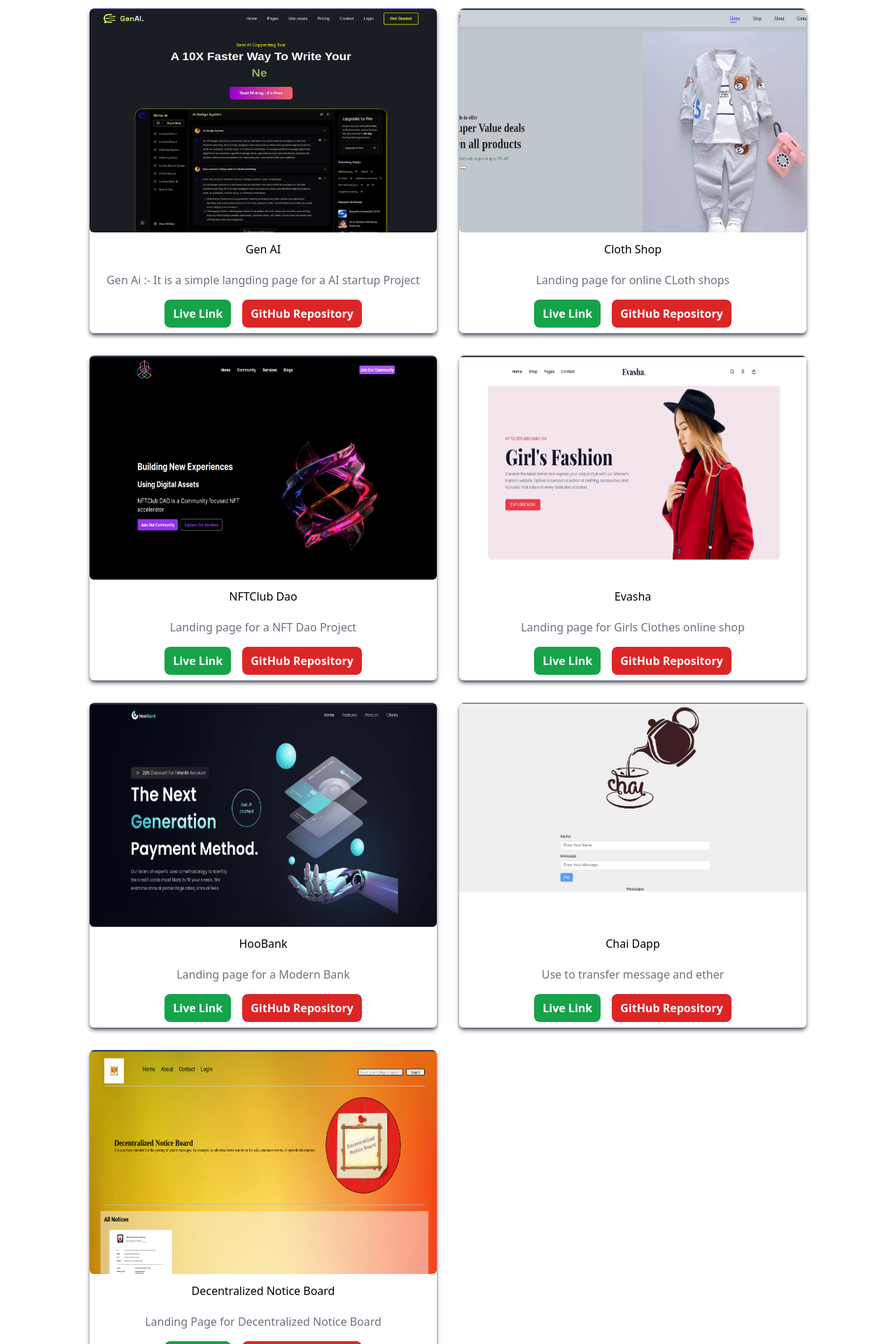
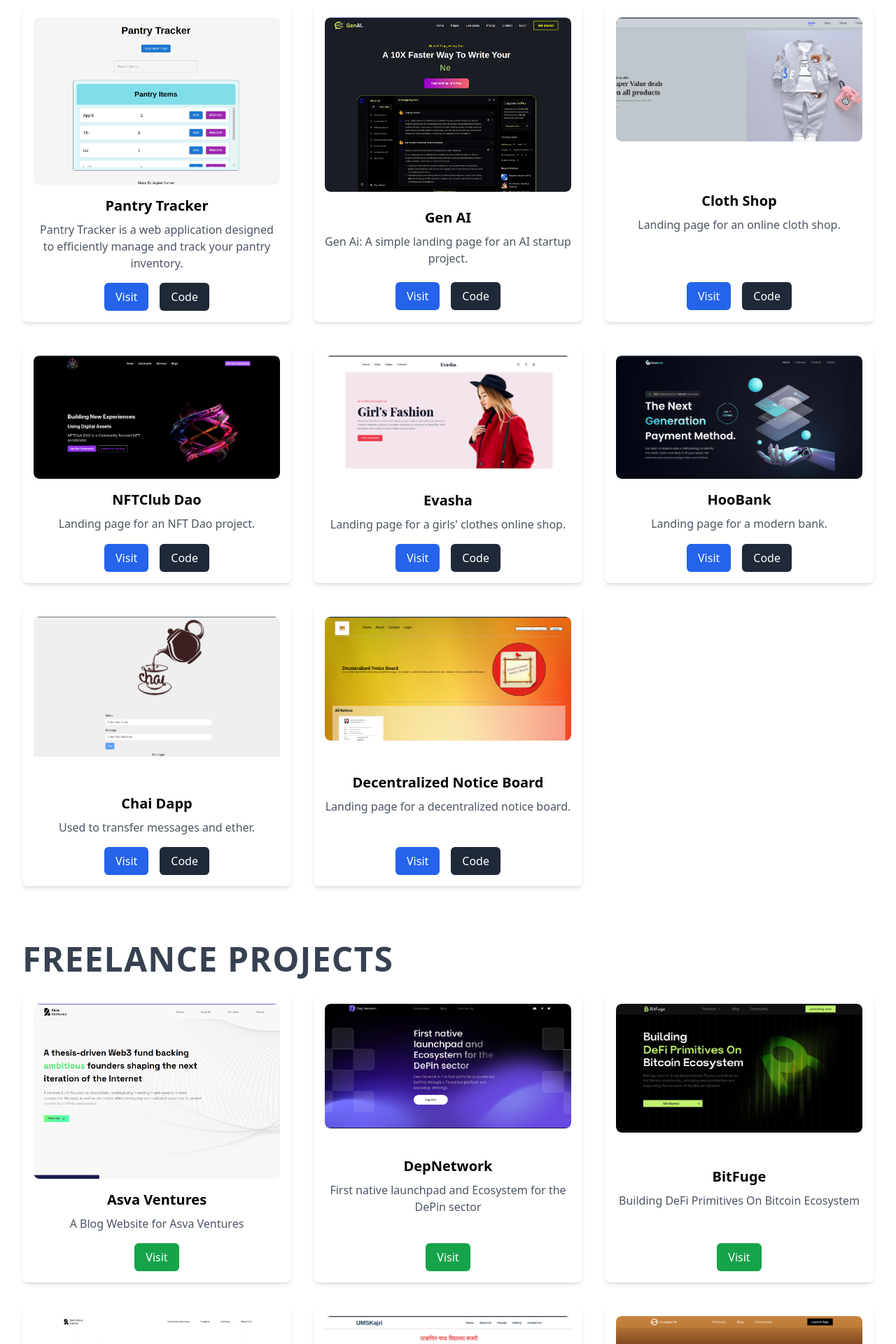
Before and after one commit to Jayjeet1013/Jayjeet_Portfolio, a Next.js app: page / in a window 1280 px wide. Shown: the part 1645-3565 px from the top of the page at 70% size. Built offline with nearby package versions, Linux system fonts and the light colour scheme.

Commit message:
update portfolio

```diff
--- a/components/Me.jsx
+++ b/components/Me.jsx
@@ -9,7 +9,7 @@ const Me = () => {
           me
         </h2>
         <div className="shadow-xl shadow-blue-300 my-8 px-8">
-          <p className="py-4 max-w-2xl mx-auto">
+          <p className="py-10 max-w-2xl mx-auto">
             Hey there! 👋 I&apos;m Jayjeet Kumar, a passionate frontend developer
             with a knack for crafting seamless user experiences. 🌐✨
             <br />
--- a/components/Portfolio.jsx
+++ b/components/Portfolio.jsx
@@ -24,6 +24,8 @@ import esalink from "../public/esalink.png";
 import superportal from "../public/superportal.png";
 import hashmind from "../public/hashmind.png";
 import tangido from "../public/tangido.png";
+import fitnessai from "../public/fitnessai.png";
+import pantry from "../public/pantry.png";
 
 const Portfolio = () => {
   const freelance = [
@@ -32,7 +34,7 @@ const Portfolio = () => {
       title: "Asva Ventures",
       imageSrc: asva,
       href: "https://asva-venture.vercel.app/",
-      description: "A BLog Website for Asva Ventures",
+      description: "A Blog Website for Asva Ventures",
     },
     {
       id: 2,
@@ -60,7 +62,7 @@ const Portfolio = () => {
       title: "UMSKajri",
       imageSrc: ums,
       href: "https://umskajri.vercel.app/",
-      description: "IT is a School website",
+      description: "It is a School website",
     },
     {
       id: 6,
@@ -84,14 +86,14 @@ const Portfolio = () => {
       description: "Buy and Sell Institutional Grade Real-World Assets",
     },
   ];
+
   const portfolios = [
     {
       id: 1,
       title: "AuraUI",
       imageSrc: auraui,
       liveLink: "https://www.auraui.com/",
-      githubLink:
-        "https://github.com/Jayjeet1013/ai_summarizer_saas_1https://github.com/Shubham0850/auraui",
+      githubLink: "https://github.com/Shubham0850/auraui",
       description:
         "Stop Coding from Scratch - A UI Library for Every Skill Level.",
     },
@@ -101,149 +103,183 @@ const Portfolio = () => {
       imageSrc: web3campus,
       liveLink: "https://web3-campus.vercel.app/",
       githubLink: "https://github.com/Jayjeet1013/Web3Campus",
-      description: "Hub of web3 and Education platform",
+      description:
+        "Web3 Campus is an educational platform dedicated to teaching Web3.",
     },
     {
       id: 3,
+      title: "FitnessAI",
+      imageSrc: fitnessai,
+      liveLink: "https://fitness-ai-theta.vercel.app/",
+      githubLink: "https://github.com/Jayjeet1013/FitnessAI",
+      description:
+        "Fitness AI is an intelligent health application that helps users achieve their wellness goals.",
+    },
+    {
+      id: 4,
+      title: "Pantry Tracker",
+      imageSrc: pantry,
+      liveLink: "https://pantry-trackerr.vercel.app/",
+      githubLink: "https://github.com/Jayjeet1013/inventory_management",
+      description:
+        "Pantry Tracker is a web application designed to efficiently manage and track your pantry inventory.",
+    },
+    {
+      id: 5,
       title: "Gen AI",
       imageSrc: genai,
       liveLink: "https://genai-xzgd.vercel.app/",
       githubLink: "https://github.com/Jayjeet1013/genai",
-      description:
-        "Gen Ai :- It is a simple langding page for a AI startup Project",
+      description: "Gen Ai: A simple landing page for an AI startup project.",
     },
 
     {
-      id: 4,
+      id: 6,
       title: "Cloth Shop",
       imageSrc: cloth,
       liveLink: "https://ecommerce-lilac-three.vercel.app/",
       githubLink: "https://github.com/Jayjeet1013/Ecommerce",
-      description: "Landing page for online CLoth shops",
+      description: "Landing page for an online cloth shop.",
     },
 
     {
-      id: 5,
+      id: 7,
       title: "NFTClub Dao",
       imageSrc: nftclub,
       liveLink: "https://nftclubdao.vercel.app/",
       githubLink: "https://github.com/Jayjeet1013/nftclubdao",
-      description: "Landing page for a NFT Dao Project",
+      description: "Landing page for an NFT Dao project.",
     },
     {
-      id: 6,
+      id: 8,
       title: "Evasha",
       imageSrc: evasha,
       liveLink: "https://ecommerce-web-landing-page.vercel.app/",
       githubLink: "https://github.com/Jayjeet1013/Ecommerce-Web-Landing-page",
-      description: "Landing page for Girls Clothes online shop",
+      description: "Landing page for a girls' clothes online shop.",
     },
     {
-      id: 7,
+      id: 9,
       title: "HooBank",
       imageSrc: hoobank,
       liveLink: "https://bank-modern-app-eta-seven.vercel.app/",
       githubLink: "https://github.com/Jayjeet1013/bank_modern_app",
-      description: "Landing page for a Modern Bank",
+      description: "Landing page for a modern bank.",
     },
 
     {
-      id: 8,
+      id: 10,
       title: "Chai Dapp",
       imageSrc: chaidapp,
       liveLink: "https://chaipay.netlify.app/",
       githubLink: "https://github.com/Jayjeet1013/CHai",
-      description: "Use to transfer message and ether",
+      description: "Used to transfer messages and ether.",
     },
-    // {
-    //   id: ,
-    //   title: "AI_summarizer",
-    //   imageSrc: aisum,
-    //   liveLink: "https://ai-summarizer-saas-1.vercel.app/",
-    //   githubLink:"https://github.com/Jayjeet1013/ai_summarizer_saas_1",
-    //   description: "Summarize Articles with OpenAI GPT-4",
-    // },
 
     {
-      id: 9,
+      id: 11,
       title: "Decentralized Notice Board",
       imageSrc: notice,
       liveLink: "https://dnoticeboard.netlify.app/",
       githubLink: "https://github.com/Jayjeet1013/Decentralized-Notice-Board",
-      description: "Landing Page for Decentralized Notice Board",
+      description: "Landing page for a decentralized notice board.",
     },
   ];
 
   return (
     <div id="projects" className="w-full">
-      <div className="max-w-screen-xl mx-auto px-8 py-16 text-center md:text-left ">
-        <h2 className="text-5xl md:text-7xl  tracking-wider uppercase text-blue-500 font-bold">
-          projects
-        </h2>
-        {/* <p className="py-6  text-[24px] font-semibold text-blue-500">
+      <div className="max-w-screen-xl mx-auto px-8 py-16 text-center md:text-left">
+        {/* <h2 className="text-5xl md:text-7xl tracking-wider uppercase text-blue-500 font-bold">
           Projects
-        </p> */}
-        <div className="max-w-5xl mt-6 mx-auto grid md:grid-cols-2 gap-8">
+        </h2> */}
+
+        {/* Personal Projects */}
+        <h3 className="text-3xl md:text-5xl tracking-wide uppercase text-gray-700 font-semibold mt-16">
+          Personal Projects
+        </h3>
+        <div className="mt-6 mx-auto grid md:grid-cols-2 lg:grid-cols-3 gap-8">
           {portfolios.map(
             ({ id, title, imageSrc, liveLink, githubLink, description }) => (
-              <div key={id}>
+              <div
+                key={id}
+                className="flex flex-col justify-between bg-white p-4 rounded-lg shadow-md hover:shadow-xl duration-300 transform hover:scale-105"
+              >
                 <a href={liveLink} target="_blank" rel="noopener noreferrer">
-                  <div className="cursor-pointer group shadow-md shadow-gray-600 overflow-hidden rounded-md">
+                  <div className="overflow-hidden rounded-lg">
                     <Image
                       src={imageSrc}
                       alt={title}
-                      className="rounded-md duration-200 h-80 hover:scale-110"
+                      className="rounded-lg duration-200 hover:scale-110"
+                      width={400}
+                      height={250}
+                      layout="responsive"
                     />
-                    <h2 className="text-center text-base capitalize my-3 font-light duration-200  ">
-                      {title}
-                    </h2>
-                    <p className="text-center text-gray-500 py-2">
-                      {description}
-                    </p>
-                    <div className=" flex gap-4 items-center justify-center my-2">
+                  </div>
+                </a>
+                <div className="mt-4 text-center">
+                  <h3 className="text-xl font-semibold">{title}</h3>
+                  <p className="mt-2 text-gray-600">{description}</p>
+                </div>
+                <div className="flex justify-center mt-4 space-x-4">
                   <a
                     href={liveLink}
                     target="_blank"
                     rel="noopener noreferrer"
+                    className="bg-blue-600 text-white px-4 py-2 rounded-md hover:bg-blue-700"
                   >
-                        <p className="bg-green-600 py-2 px-3 rounded-lg hover:scale-110 duration-200 font-semibold text-white ">
-                          Live Link
-                        </p>
+                    Visit
                   </a>
                   <a
                     href={githubLink}
                     target="_blank"
                     rel="noopener noreferrer"
+                    className="bg-gray-800 text-white px-4 py-2 rounded-md hover:bg-gray-900"
                   >
-                        <p className="bg-red-600 px-3 py-2 rounded-lg hover:scale-110 duration-200 font-semibold text-white">
-                          GitHub Repository
-                        </p>
+                    Code
                   </a>
                 </div>
-                  </div>
-                </a>
               </div>
             )
           )}
         </div>
-        <div className="mt-12 mb-6 text-[24px] font-semibold text-blue-500">
+
+        {/* Freelance Projects */}
+        <h3 className="text-3xl  md:text-5xl tracking-wide uppercase text-gray-700 font-semibold mt-20">
           Freelance Projects
-        </div>
-        <div className="max-w-5xl mx-auto grid md:grid-cols-2 gap-8 ">
+        </h3>
+        <div className="mt-6 mx-auto grid md:grid-cols-2 lg:grid-cols-3 gap-8">
           {freelance.map(({ id, title, imageSrc, href, description }) => (
-            <a key={id} href={href} target="_blank" rel="noopener noreferrer">
-              <div className="cursor-pointer group shadow-md shadow-gray-600 overflow-hidden rounded-md">
+            <div
+              key={id}
+              className="flex flex-col justify-between bg-white p-4 rounded-lg shadow-md hover:shadow-xl duration-300 transform hover:scale-105"
+            >
+              <a href={href} target="_blank" rel="noopener noreferrer">
+                <div className="overflow-hidden rounded-lg">
                   <Image
                     src={imageSrc}
                     alt={title}
-                  className="rounded-md duration-200 h-80 hover:scale-110"
+                    className="rounded-lg duration-200 hover:scale-110"
+                    width={400}
+                    height={250}
+                    layout="responsive"
                   />
-                <h2 className="text-center text-base capitalize my-3 font-light duration-200  ">
-                  {title}
-                </h2>
-                <p className="text-center text-gray-500 py-2">{description}</p>
                 </div>
               </a>
+              <div className="mt-4 text-center">
+                <h3 className="text-xl font-semibold">{title}</h3>
+                <p className="mt-2 text-gray-600">{description}</p>
+              </div>
+              <div className="flex justify-center mt-4 space-x-4">
+                <a
+                  href={href}
+                  target="_blank"
+                  rel="noopener noreferrer"
+                  className="bg-green-600 text-white px-4 py-2 rounded-md hover:bg-green-700"
+                >
+                  Visit
+                </a>
+              </div>
+            </div>
           ))}
         </div>
       </div>
```
Also changed, not shown: public/fitnessai.png (added), public/pantry.png (added). Lines whose indentation alone changed are shown as unchanged.
